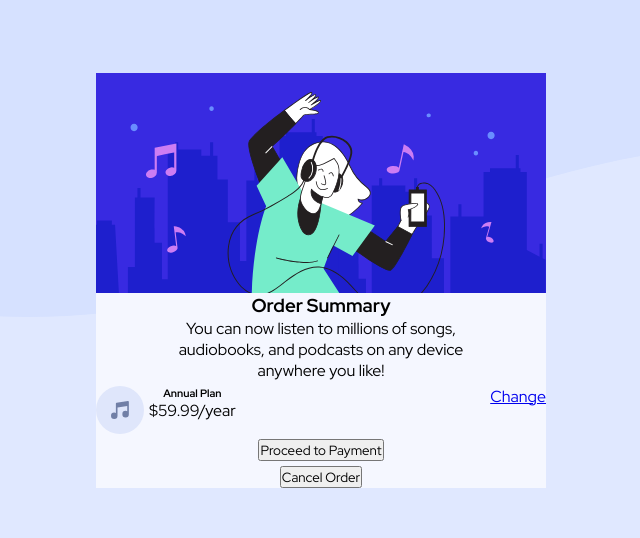
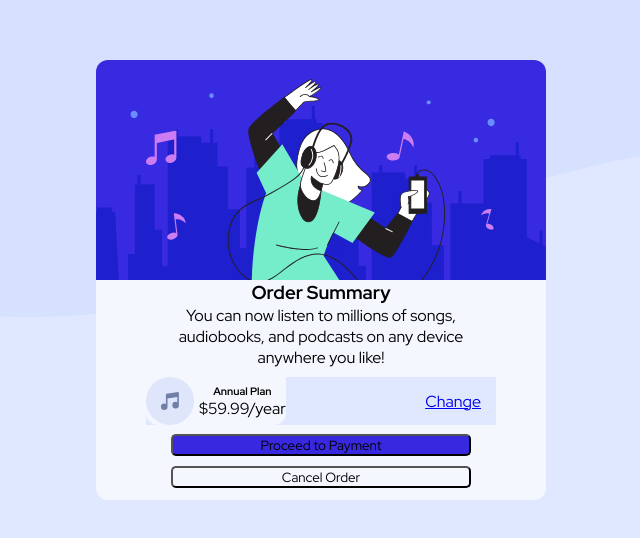
Before and after one commit to benidama/summary-component, a plain HTML site: page index.html in a window 1280 px wide. Shown: the part 120-658 px from the top of the page, without its empty margins (319-959 px from the left). Drawn offline with Linux system fonts and the light colour scheme.

Commit message:
Adding css styling

```diff
--- a/index.html
+++ b/index.html
@@ -20,6 +20,7 @@
     <div class="grid-container">
       <div id="background">
         <img
+          class="person-with-phone"
           src="./images/illustration-hero.svg"
           alt="sky-blue background contains a man"
         />
@@ -38,7 +39,7 @@
             <div class="logo-music">
               <img src="./images/icon-music.svg" alt="music logo" />
             </div>
-            <div class="price">
+            <div id="price">
               <h6>Annual Plan</h6>
               <p>$59.99/year</p>
             </div>
@@ -47,8 +48,8 @@
             <a href="#" target="_blank">Change</a>
           </div>
         </div>
-        <div class="btn-card">
-          <button class="button">Proceed to Payment</button>
+        <div class="btn-pay">
+          <button class="button btn-success">Proceed to Payment</button>
         </div>
         <div class="btn-card">
           <button class="button btn-order-cancel">Cancel Order</button>
--- a/style.css
+++ b/style.css
@@ -15,22 +15,62 @@ body {
   display: grid;
 }
 .grid-container {
-  background-color: hsl(225, 100%, 98%);
+  display: grid;
+  border-radius: 0px 0px 12px 12px;
 }
 
+.person-with-phone {
+  border-radius: 12px 12px 0px 0px;
+}
 .content {
+  background-color: hsl(225, 100%, 98%);
   display: flex;
   flex-direction: column;
   gap: 5px;
   text-align: center;
+  border-radius: 0px 0px 12px 12px;
+}
+
+.btn-order-cancel {
+  background-color: hsl(225, 100%, 98%);
 }
 
 .price-card {
+  background-color: hsl(225, 100%, 94%);
   display: flex;
   flex-direction: row;
   justify-content: space-between;
+  margin: 4px 50px 4px 50px;
 }
 #music-content {
   display: flex;
   flex-direction: row;
 }
+
+.card-link {
+  margin-right: 15px;
+  display: flex;
+  align-items: center;
+}
+
+#price {
+  display: flex;
+  align-items: center;
+  flex-direction: column;
+  justify-content: center;
+  text-align: left;
+}
+
+.btn-success {
+  background-color: hsl(245, 75%, 52%);
+  border-radius: 5px;
+}
+
+.button {
+  width: 300px;
+}
+
+.btn-order-cancel {
+  margin: 5px 0px 12px 0px;
+  border-radius: 5px;
+}
```
